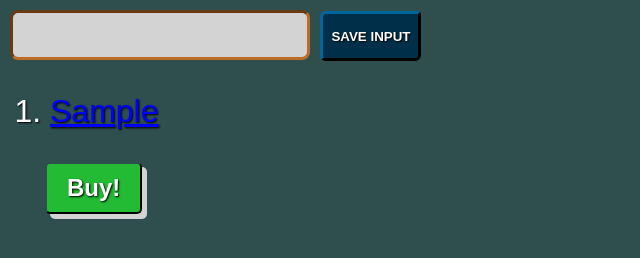
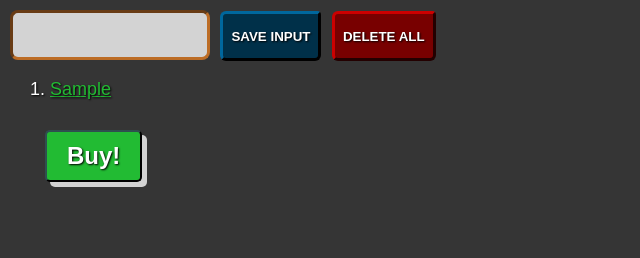
Before and after one commit to heuristic-machina/chrome_extension_lead_tracker, a website built with Vite: page index.html in a window 1280 px wide. Both pictures are taken after typing "Sample" into the empty fields and a click on the button "SAVE INPUT". Shown: the whole page, without its empty margins (0-640 px from the left). Built offline with nearby package versions, Linux system fonts and the light colour scheme.

Commit message:
initialize delete button in console

```diff
--- a/index.css
+++ b/index.css
@@ -1,5 +1,5 @@
 html {
-    background-color: #2F4F4F;
+    background-color: #353535;
     color: #fefae0;
     height: 800px;
 }
@@ -36,7 +36,7 @@ body {
     font-size: large;
     background-color: #D3D3D3;
     border-radius: 8px;
-    width: 300px;
+    width: 200px;
     height: 50px;
     border-color: #bc6c25;
     border-width: 3px;
@@ -58,20 +58,35 @@ body {
     font-weight:900;
     color: white;
 }
+#delete-btn {
+    margin-left: 6px;
+    text-shadow: 1px 1px 2px black;
+    height: 50px;
+    padding: 2px 8px;
+    background-color: #780000;
+    border-radius: 6px;
+    border-color:#780000;
+    border-width: 3px;
+    border-top-right-radius: 4px;
+    font-weight:900;
+    color: white;
+}
+
 p {
     margin-left: 10px;
     font-size: xx-large;
+    color: #f7b538;
     text-shadow: 1px 1px 2px black;
 }
 
 a {
-    color: blue;
+    color: #22bb33;
 }
 
 #ol-el {
     text-shadow: 1px 1px 2px black;
     color: white;
-    font-size: xx-large;
+    font-size: large;
 }
 
 li {
--- a/index.html
+++ b/index.html
@@ -7,6 +7,7 @@
          <input type="text" id="input-el"/>
         <!-- Create a SAVE INPUT button with id="input-btn" -->
         <button id="input-btn">SAVE INPUT</button>
+        <button id="delete-btn">DELETE ALL</button>
         <ol id="ol-el"></ol>
         <div id="container">
             <!-- <button id="container button">Buy !</button> -->
--- a/index.js
+++ b/index.js
@@ -2,14 +2,17 @@ let myLeads = []
 const inputEl = document.getElementById('input-el')
 const inputBtn = document.getElementById('input-btn')
 let olEl = document.getElementById("ol-el")
-
-let leadsFromLocalStorage = JSON.parse(localStorage.getItem('myLeads'))
-
+const deleteBtn = document.getElementById('delete-btn')
+const leadsFromLocalStorage = JSON.parse(localStorage.getItem('myLeads'))
 
 if (leadsFromLocalStorage) {
     myLeads = leadsFromLocalStorage
     renderLeads()
 }
+
+deleteBtn.addEventListener('dblclick', function() {
+    console.log('dbl clicked')
+})
 
 const container = document.getElementById('container')
 
```
